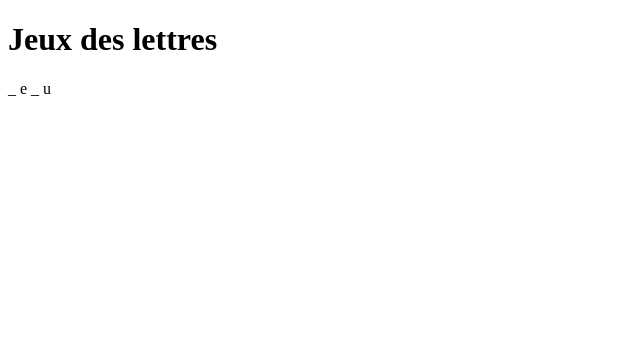
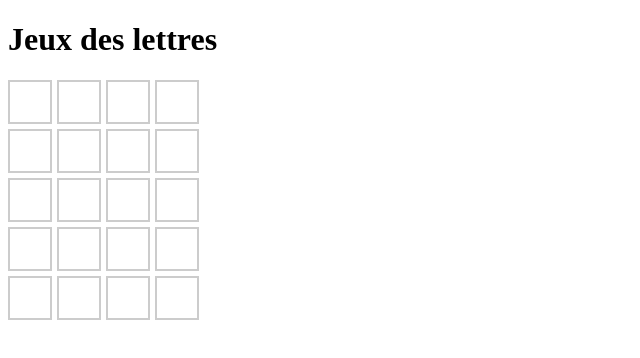
Before and after one commit to monkipot/mental-game, a website built with Vite: page jeux_des_lettres.html in a window 1280 px wide. Both pictures are taken after a click on the button "Simple". Shown: the whole page, without its empty margins (0-640 px from the left). Built offline with nearby package versions, Linux system fonts and the light colour scheme.

Commit message:
feat(game): create grid according to chosen word

```diff
--- a/jeux_des_lettres.html
+++ b/jeux_des_lettres.html
@@ -4,13 +4,35 @@
     <meta charset="UTF-8" />
     <meta name="viewport" content="width=device-width, initial-scale=1.0" />
     <title>Jeux des lettres</title>
+    <style>
+      #grid {
+        display: flex;
+        flex-direction: column;
+        gap: 5px;
+      }
+      .row {
+        display: flex;
+        gap: 5px;
+      }
+      .cell {
+        width: 40px;
+        height: 40px;
+        border: 2px solid #ccc;
+        display: flex;
+        align-items: center;
+        justify-content: center;
+        font-size: 20px;
+        font-weight: bold;
+        text-transform: uppercase;
+      }
+    </style>
   </head>
   <body>
     <div id="app">
       <h1>Jeux des lettres</h1>
       <div id="levels"></div>
       <div id="game" style="display: none;">
-        <p id="word-display"></p>
+        <div id="grid"></div>
       </div>
     </div>
     <script type="module" src="/src/jeux_des_lettres.ts"></script>
--- a/src/jeux_des_lettres.ts
+++ b/src/jeux_des_lettres.ts
@@ -27,31 +27,33 @@ const findWord = async (level: LEVEL): Promise<string> => {
     return words[randomIndex];
 }
 
-const maskWord = (word: string): string => {
-    const revealedCount = 2,
-        indexes = Array.from({length: word.length}, (_, i) => i),
-        revealedIndexes = new Set<number>();
+const createGrid = (wordLength: number, attempts = 5): void => {
+    const grid = document.getElementById('grid')!;
+    grid.innerHTML = '';
 
-    while (revealedIndexes.size < revealedCount && revealedIndexes.size < word.length) {
-        const randomIndex = Math.floor(Math.random() * indexes.length);
-        revealedIndexes.add(indexes[randomIndex]);
+    for (let i = 0; i < attempts; i++) {
+        const row = document.createElement('div');
+        row.className = 'row';
+
+        for (let j = 0; j < wordLength; j++) {
+            const cell = document.createElement('div');
+            cell.className = 'cell';
+            row.appendChild(cell);
+        }
+
+        grid.appendChild(row);
     }
-
-    return word.split('').map((char, index) =>
-        revealedIndexes.has(index) ? char : '_'
-    ).join(' ');
 }
 
 const startGame = async (level: LEVEL) => {
     const word = await findWord(level),
         levelsContainer = document.getElementById('levels')!,
-        gameContainer = document.getElementById('game')!,
-        wordDisplay = document.getElementById('word-display')!;
+        gameContainer = document.getElementById('game')!;
 
     levelsContainer.style.display = 'none';
     gameContainer.style.display = 'block';
 
-    wordDisplay.textContent = maskWord(word);
+    createGrid(word.length);
 }
 
 const renderLevels = () => {
```
